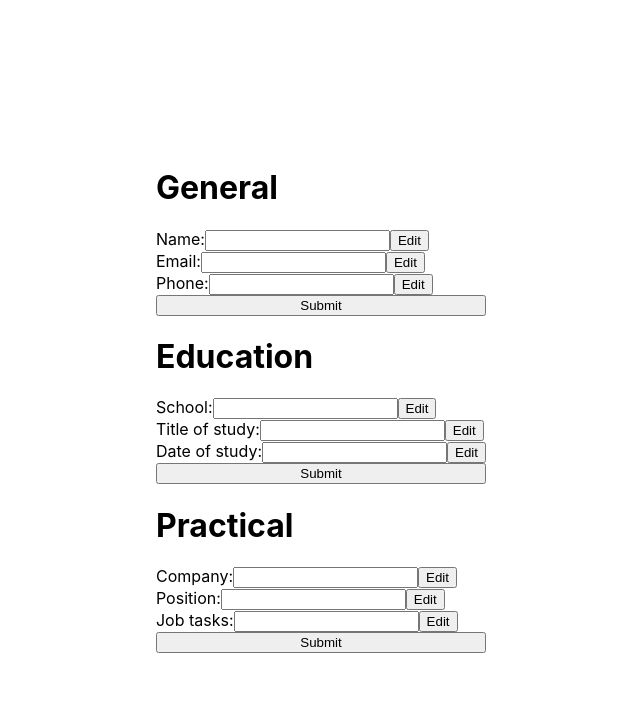
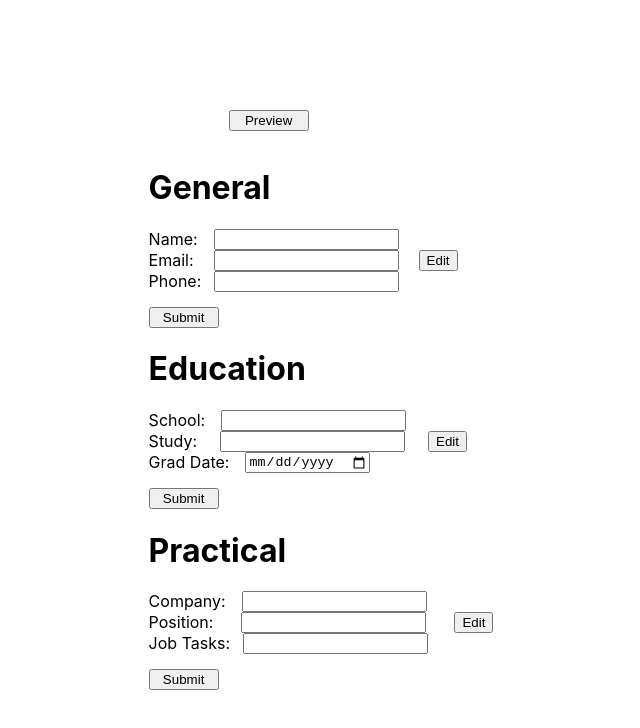
Before and after one commit to gio437/cv-project-react, a React (Create React App) app: page / in a window 1280 px wide. Shown: the top 728 px of the page, without its empty margins (319-959 px from the left). Built offline with nearby package versions, Linux system fonts and the light colour scheme.

Commit message:
general will show results when submit is clicked

```diff
--- a/src/General.js
+++ b/src/General.js
@@ -16,20 +16,18 @@ function Education() {
     return (
     <div className='education'>
            <h1>Education</h1>
-            <label>
+            <label className='schoolLabel'>
                 School:
                 <input type='text' className='school'></input>
-                <button>Edit</button>
             </label>
-            <label>
-                Title of study:
+            <label className='studyLabel'>
+                Study:
                 <input type='text' className='study'></input>
-                <button>Edit</button>
+                <button className='editEducation'>Edit</button>
             </label>
-            <label>
-                Date of study:
-                <input type='text' className='studyDate'></input>
-                <button>Edit</button>
+            <label className='gradLabel'>
+                Grad Date:
+                <input type='date' className='studyDate'></input>
             </label>
             <input type='submit' className='submitEducation' onClick={MoveArr}></input>
     </div>
@@ -52,20 +50,18 @@ function Practical() {
     return (
     <div className='practical'>
            <h1>Practical</h1>
-            <label>
+            <label className='companyLabel'>
                 Company:
                 <input type='text' className='company'></input>
-                <button>Edit</button>
             </label>
-            <label>
+            <label className='positionLabel'>
                 Position:
                 <input type='text' className='position'></input>
-                <button>Edit</button>
+                <button className='editPractical'>Edit</button>
             </label>
-            <label>
-                Job tasks:
+            <label className='jobLabel'>
+                Job Tasks:
                 <input type='text' className='tasks'></input>
-                <button>Edit</button>
             </label>
             <input type='submit' className='submitPractical' onClick={MoveArr}></input>
         </div>
@@ -79,29 +75,49 @@ function General() {
         const getNameVal = document.querySelector('.name').value;
         const getEmailVal = document.querySelector('.email').value;
         const getPhoneVal = document.querySelector('.phone').value;
+
         nextItem(prev => prev.concat(getNameVal));
         nextItem(prev => prev.concat(getEmailVal));
         nextItem(prev => prev.concat(getPhoneVal));
         console.log(arr);
     }
 
+    function ShowPreview() {
+        //let change = 0; // change back to edit
+        const nameVal = document.querySelector('.name');
+        const getEmailVal = document.querySelector('.email');
+        const getPhoneVal = document.querySelector('.phone');
+        const nameDiv = document.createElement('div');
+        const emailDiv = document.createElement('div');
+        const phoneDiv = document.createElement('div');
+        nameVal.parentNode.replaceChild(nameDiv, nameVal);
+        getEmailVal.parentNode.replaceChild(emailDiv, getEmailVal);
+        getPhoneVal.parentNode.replaceChild(phoneDiv, getPhoneVal);
+        nameDiv.classList.add('name');
+        phoneDiv.classList.add('phone');
+        emailDiv.classList.add('email');
+        console.log(arr[0]); // trying to change textfield to div with input
+        nameDiv.textContent = arr[0];
+        phoneDiv.textContent = arr[1];
+        emailDiv.textContent = arr[2];
+    }
+
     return (
         <div className='general'>
+           <button className='preview' onClick={ShowPreview}>Preview</button>
            <h1>General</h1>
-            <label>
+            <label className='nameLabel'>
                 Name:
                 <input type='text' className='name'></input>
-                <button>Edit</button>
             </label>
-            <label>
+            <label className='emailLabel'>
                 Email:
                 <input type='text' className='email'></input>
-                <button>Edit</button>
+                <button className='editGeneral'>Edit</button>
             </label>
-            <label>
+            <label className='phoneLabel'>
                 Phone:
                 <input type='text' className='phone'></input>
-                <button>Edit</button>
             </label>
             <input type='submit' className='submitGeneral' onClick={MoveArr}></input>
             <Education />
--- a/src/index.css
+++ b/src/index.css
@@ -32,3 +32,72 @@ code {
   display: flex;
   flex-direction: column;
 }
+
+.preview {
+  width: 80px;
+  margin-left: 5rem;
+  margin-bottom: 1rem;
+}
+
+.nameLabel {
+  display: flex;
+  gap: 1rem;
+}
+
+.emailLabel {
+  display: flex;
+  gap: 20px;
+}
+
+.phoneLabel {
+  display: flex;
+  gap: 13px;
+}
+
+
+.schoolLabel {
+  display: flex;
+  gap: 1rem;
+}
+
+.studyLabel {
+  display: flex;
+  gap: 23px;
+}
+
+.gradLabel {
+  display: flex;
+  gap: 1rem;
+}
+
+
+.companyLabel {
+  display: flex;
+  gap: 1rem;
+}
+
+.positionLabel {
+  display: flex;
+  gap: 28px;
+}
+
+.jobLabel {
+  display: flex;
+  gap: 13px;
+}
+
+
+.submitGeneral {
+  margin-top: 15px;
+  width: 70px;
+}
+
+.submitEducation {
+  margin-top: 15px;
+  width: 70px;
+}
+
+.submitPractical {
+  margin-top: 15px;
+  width: 70px;
+}
```
